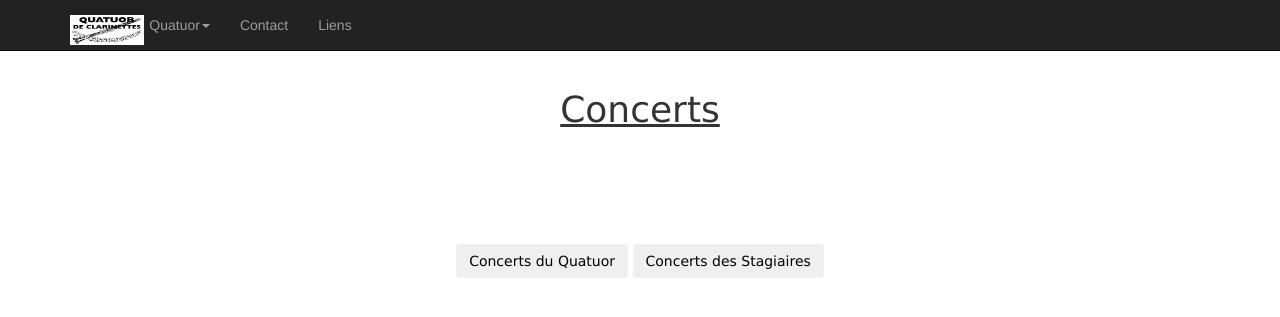
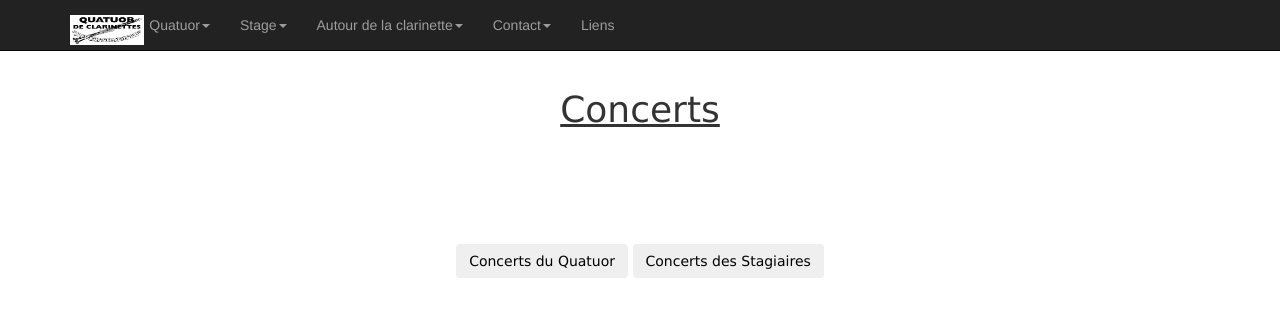
Before and after one commit to Ladislus/dut2_projet_projet-quatuor-2a11b, a Python web app: template Developpement/templates/quatuor_concerts.html in a window 1280 px wide. Shown: the top 317 px of the page. Run offline with Jinja, Linux system fonts and the light colour scheme; the template is opened without the code that fills it, so the values that code supplies are empty; some libraries are stand-ins or nearby versions.

Commit message:
Renomage fichier. Ajout page 404. Resolution d'import.

```diff
--- a/Developpement/templates/base.html
+++ b/Developpement/templates/base.html
@@ -28,11 +28,50 @@
                 <li><a href="/quatuor/repertoire/">Repertoire</a></li>
                 <li><a href="/quatuor/extrait/">Extrait</a></li>
                 <li><a href="/quatuor/concerts/">Concerts</a></li>
-                <li><a href="/quatuor/presse/actu">presse</a></li>
+                <li><a href="/quatuor/presse/actu">Presse</a></li>
               </ul>
             </li>
-          <li id="tab-contact"><a href="/">Contact</a></li>
-          <li id="tab-liens"><a href="/">Liens</a></li>
+            <li class="dropdown tab-home">
+                <a href="#" class="dropdown-toggle" data-toggle="dropdown" role="button" aria-expanded="false">Stage<span class="caret"></span></a>
+                <ul class="dropdown-menu" role="menu">
+                  <li><a href="/stage/presentation/">Présentation</a></li>
+                  <li><a href="/stage/inscription/">Inscription</a></li>
+                  <li><a href="/stage/programmes/">Programmes</a></li>
+                  <li><a href="/stage/presse/">Presse</a></li>
+                  <li><a href="/stage/recettes/">Recettes</a></li>
+
+                  {% if current_user.is_authenticated %}
+
+                  <li><a href="/stage/repertoire/">Repertoire</a></li>
+                  <li><a href="/stage/partitions/">Partitions</a></li>
+                  <li><a href="/stage/souvenirs/">Souvenirs</a></li>
+                  <li><a href="/stage/paiement/">Paiement</a></li>
+
+                  {% endif %}
+
+
+                </ul>
+              </li>
+              <li class="dropdown tab-home">
+                  <a href="#" class="dropdown-toggle" data-toggle="dropdown" role="button" aria-expanded="false">Autour de la clarinette<span class="caret"></span></a>
+                  <ul class="dropdown-menu" role="menu">
+                    <li><a href="/quatuor/presentation/">Présentation</a></li>
+
+                  </ul>
+                </li>
+                <li class="dropdown tab-home">
+                    <a href="#" class="dropdown-toggle" data-toggle="dropdown" role="button" aria-expanded="false">Contact<span class="caret"></span></a>
+                    <ul class="dropdown-menu" role="menu">
+                      <li><a href="/contact/administratif/">Administratif</a></li>
+                      <li><a href="/contact/mentionsLegales/">Mentions Legals</a></li>
+                      <li><a href="/contact/renseignements/">Renseignements</a></li>
+                      <li><a href="/contact/ficheTechnique/">Fiche Technique</a></li>
+                      <li><a href="/contact/plaquette/">Plaquettte</a></li>
+                      <li><a href="/contact/musical/">Musical</a></li>
+
+                    </ul>
+                  </li>
+          <li id="tab-liens"><a href="/other/liens">Liens</a></li>
         </ul>
       </div><!--/.nav-collapse -->
     </div>
--- a/Developpement/views.py
+++ b/Developpement/views.py
@@ -2,3 +2,7 @@ from .app import app
 from flask import render_template
 from .model_quatuor import *
 from .views_quatuor import *
+from .views_contact import *
+from .views_stages import *
+from .views_other import *
+from .views_administration import *
--- a/Developpement/view_administration.py
+++ b/Developpement/views_administration.py
@@ -1,3 +1,4 @@
+from .views import *
 @app.route("/administration")
 def administration():
     """
--- a/Developpement/views_contact.py
+++ b/Developpement/views_contact.py
@@ -1,3 +1,4 @@
+from .views import *
 @app.route("/contact/administratif")
 def contact_administratif():
     """
@@ -38,7 +39,7 @@ def contact_plaquette():
     """
     return render_template("contact_plaquette.html")
 
-    @app.route("/contact/plaquette")
+@app.route("/contact/musical")
 
 def contact_musical():
     """
--- a/Developpement/views_other.py
+++ b/Developpement/views_other.py
@@ -1,3 +1,4 @@
+from .views import *
 @app.route("/other/liens")
 def contact_liens():
     """
--- a/Developpement/views_quatuor.py
+++ b/Developpement/views_quatuor.py
@@ -76,4 +76,6 @@ def quatuor_presse(nomarticle):
     :id: L'id de l'article de presse
     :return: Retourne le template correspondant a la page d'un artciel du quautor
     """
+    if article==None:
+            return render_template("page_404.html")
     return render_template("quatuor_presse.html",article=article)
--- a/Developpement/views_stages.py
+++ b/Developpement/views_stages.py
@@ -1,3 +1,4 @@
+from .views import *
 @app.route("/stage/presentation")
 def stage_presentation():
     """
```
Also changed, not shown: Developpement/templates/page_404.html (added, +8 -0 lines).
